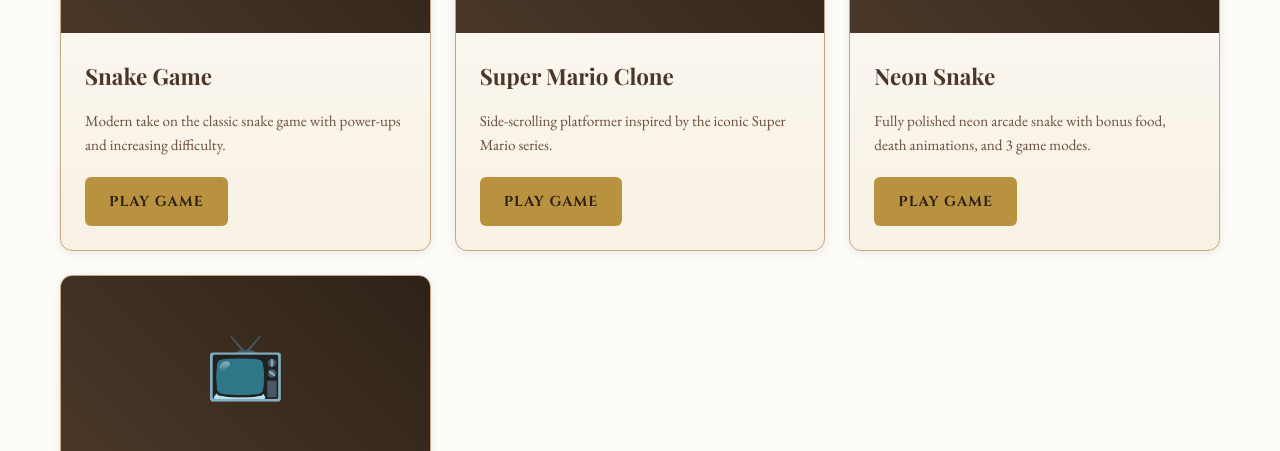
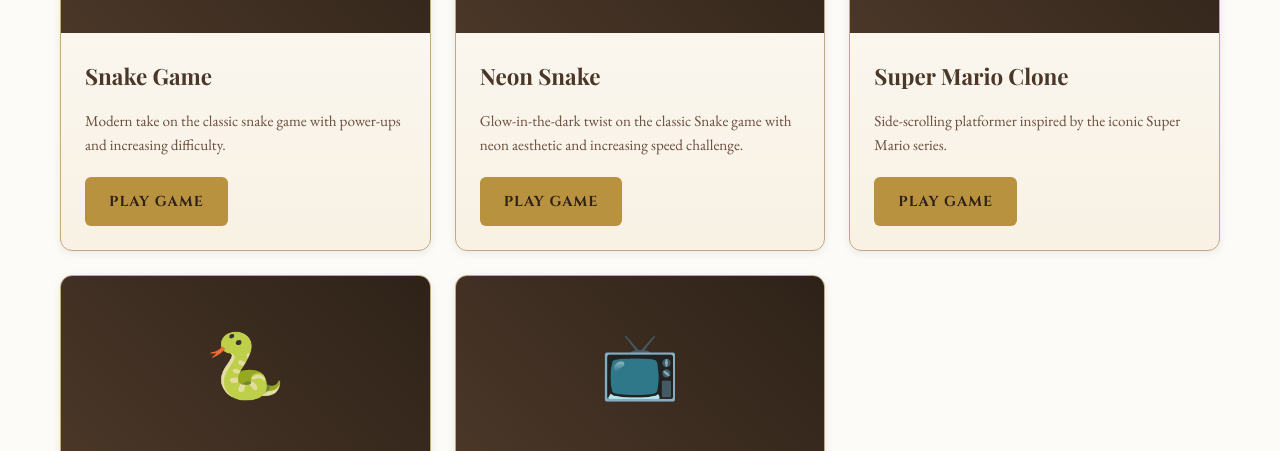
Before and after one commit to kameshAether/dashboard, a plain HTML site: page index.html in a window 1280 px wide. Shown: the part 814-1265 px from the top of the page. Drawn offline with nearby package versions, Linux system fonts and the light colour scheme.

Commit message:
Initial: Kamesh Aether portfolio dashboard

```diff
--- a/index.html
+++ b/index.html
@@ -176,6 +176,15 @@
       </article>
 
       <article class="card">
+      <div class="card-img">🐍</div>
+      <div class="card-content">
+      <h2>Neon Snake</h2>
+      <p>Glow-in-the-dark twist on the classic Snake game with neon aesthetic and increasing speed challenge.</p>
+      <a href="https://kameshaether.github.io/neon-snake/" target="_blank" class="btn">Play Game</a>
+      </div>
+      </article>
+
+      <article class="card">
       <div class="card-img">🍄</div>
       <div class="card-content">
       <h2>Super Mario Clone</h2>
```
Also changed, not shown: 1 other file. Lines whose indentation alone changed are shown as unchanged.
